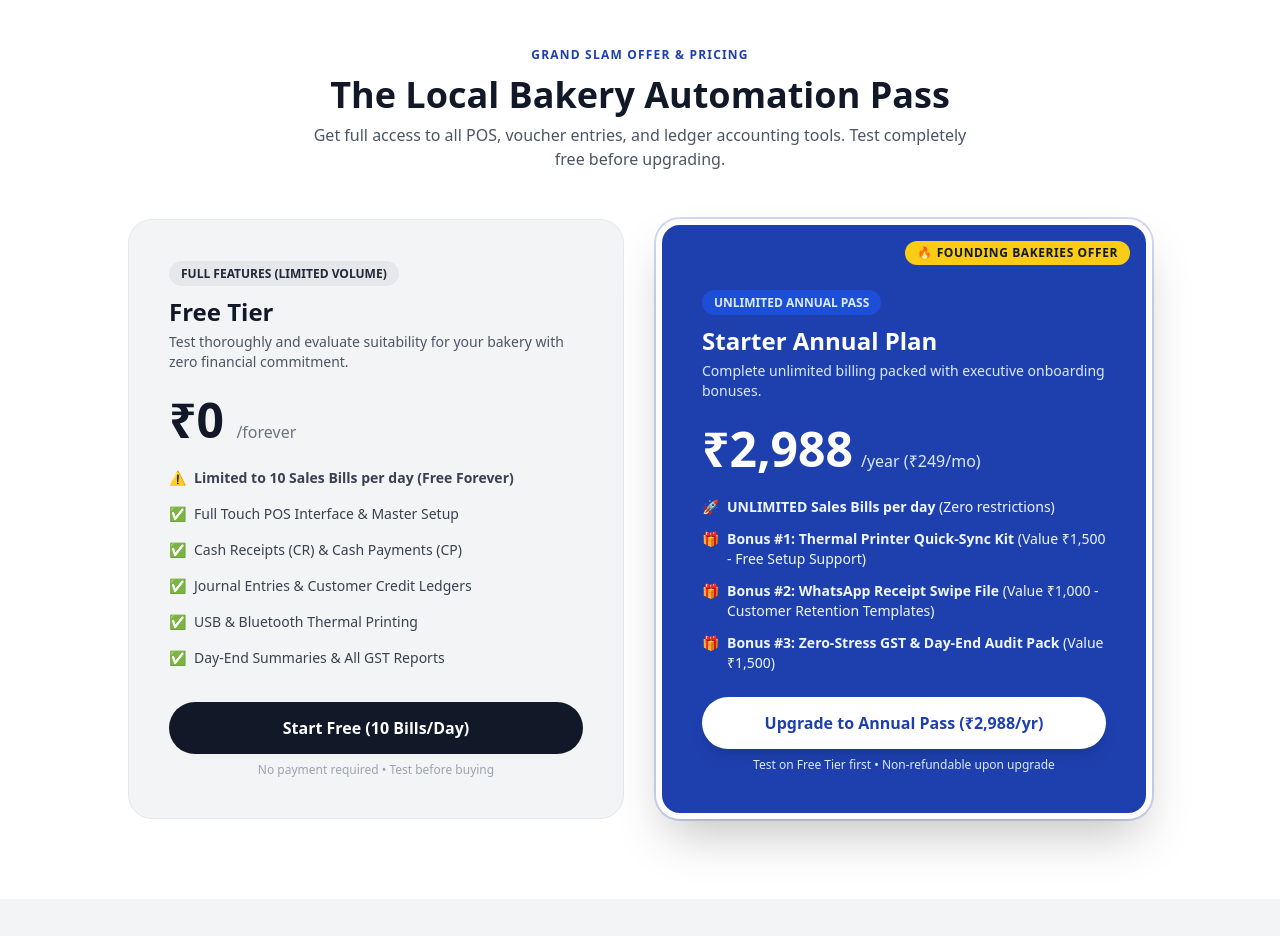
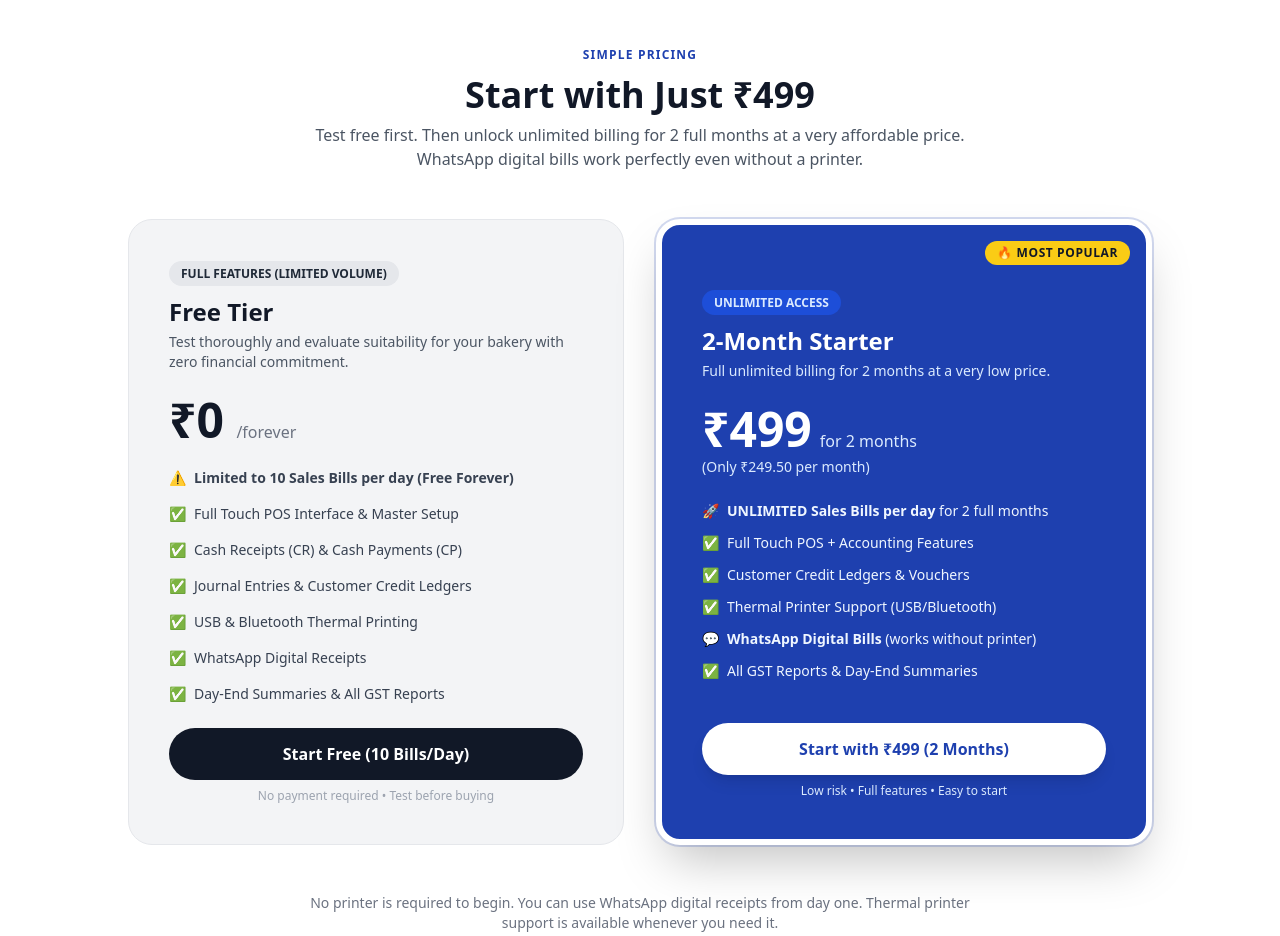
Before and after one commit to bakeledger-max/bakeledger-landing, a plain HTML site: page index.html in a window 1280 px wide. Shown: the part 2180-3116 px from the top of the page. Drawn offline with nearby package versions, Linux system fonts and the light colour scheme.

Commit message:
2 month subscription plan

```diff
--- a/index.html
+++ b/index.html
@@ -34,7 +34,6 @@
 
         .brand-bake { font-weight: 800; font-size: 1.5rem; color: #4b2c20; }
         .brand-ledger { font-weight: 300; font-size: 1.5rem; color: #4b2c20; }
-
         .modal-backdrop {
             display: none;
             background-color: rgba(0, 0, 0, 0.6);
@@ -45,7 +44,6 @@
     </style>
 </head>
 <body class="font-sans antialiased text-dark bg-white flex flex-col min-h-screen">
-
     <!-- Header / Navbar -->
     <header class="bg-white/95 backdrop-blur-sm sticky top-0 z-40 border-b border-gray-100">
         <nav class="max-w-7xl mx-auto px-5 py-3 flex items-center justify-between">
@@ -149,38 +147,32 @@
                     <p class="text-3xl md:text-4xl font-extrabold text-dark mt-3">Complete Cash & Voucher Management</p>
                     <p class="text-lg text-gray-600 mt-4">Handle customer credit accounts, track supplier dues, and manage daily cash flow effortlessly.</p>
                 </div>
-
                 <div class="grid md:grid-cols-2 lg:grid-cols-3 gap-8 pt-4">
                     <div class="bg-white p-8 rounded-2xl space-y-4 border border-gray-100 shadow-sm">
                         <div class="w-12 h-12 rounded-full bg-green-100 text-green-700 flex items-center justify-center font-bold text-xl">📥</div>
                         <h3 class="text-xl font-bold">Cash Receipts (CR Vouchers)</h3>
                         <p class="text-gray-600 text-sm">Record incoming customer payments against outstanding credit balances, advance sales, or daily cash settlements with voucher numbering.</p>
                     </div>
-
                     <div class="bg-white p-8 rounded-2xl space-y-4 border border-gray-100 shadow-sm">
                         <div class="w-12 h-12 rounded-full bg-red-100 text-red-700 flex items-center justify-center font-bold text-xl">📤</div>
                         <h3 class="text-xl font-bold">Cash Payments (CP Vouchers)</h3>
                         <p class="text-gray-600 text-sm">Track cash paid out to raw material suppliers, vendor bills, daily bakery expenses, and petty cash directly against ledgers.</p>
                     </div>
-
                     <div class="bg-white p-8 rounded-2xl space-y-4 border border-gray-100 shadow-sm">
                         <div class="w-12 h-12 rounded-full bg-blue-100 text-blue-700 flex items-center justify-center font-bold text-xl">📓</div>
                         <h3 class="text-xl font-bold">Journal Entries (Credit Sales)</h3>
                         <p class="text-gray-600 text-sm">Log credit sale transactions, non-cash adjustments, and customer ledger debits to maintain accurate double-entry ledger accounts.</p>
                     </div>
-
                     <div class="bg-white p-8 rounded-2xl space-y-4 border border-gray-100 shadow-sm">
                         <div class="w-12 h-12 rounded-full bg-yellow-100 text-yellow-800 flex items-center justify-center font-bold text-xl">👥</div>
                         <h3 class="text-xl font-bold">Ledger Master & Schedules</h3>
                         <p class="text-gray-600 text-sm">Organize accounts into Customer, Supplier, Expense, and Tax schedules with GSTIN tracking, addresses, and email details.</p>
                     </div>
-
                     <div class="bg-white p-8 rounded-2xl space-y-4 border border-gray-100 shadow-sm">
                         <div class="w-12 h-12 rounded-full bg-purple-100 text-purple-700 flex items-center justify-center font-bold text-xl">📊</div>
                         <h3 class="text-xl font-bold">Customer Outstanding Ledgers</h3>
                         <p class="text-gray-600 text-sm">View real-time credit balances per customer, track pending invoice payments, and export ledger statements for credit collection.</p>
                     </div>
-
                     <div class="bg-white p-8 rounded-2xl space-y-4 border border-gray-100 shadow-sm">
                         <div class="w-12 h-12 rounded-full bg-indigo-100 text-indigo-700 flex items-center justify-center font-bold text-xl">📑</div>
                         <h3 class="text-xl font-bold">GST Outward & Tax Reports</h3>
@@ -190,13 +182,13 @@
             </div>
         </section>
 
-        <!-- Transparent Pricing & Grand Slam Offer Section -->
+        <!-- Pricing Section (Updated) -->
         <section id="pricing" class="py-20 bg-white">
             <div class="max-w-7xl mx-auto px-5 space-y-12">
                 <div class="text-center max-w-2xl mx-auto">
-                    <p class="text-xs uppercase font-bold text-primary tracking-widest">Grand Slam Offer & Pricing</p>
-                    <h2 class="text-3xl md:text-4xl font-extrabold text-dark mt-3">The Local Bakery Automation Pass</h2>
-                    <p class="text-gray-600 mt-2">Get full access to all POS, voucher entries, and ledger accounting tools. Test completely free before upgrading.</p>
+                    <p class="text-xs uppercase font-bold text-primary tracking-widest">Simple Pricing</p>
+                    <h2 class="text-3xl md:text-4xl font-extrabold text-dark mt-3">Start with Just ₹499</h2>
+                    <p class="text-gray-600 mt-2">Test free first. Then unlock unlimited billing for 2 full months at a very affordable price. WhatsApp digital bills work perfectly even without a printer.</p>
                 </div>
 
                 <div class="grid md:grid-cols-2 gap-8 max-w-5xl mx-auto items-stretch">
@@ -215,6 +207,7 @@
                                 <li class="flex items-center gap-2"><span>✅</span> Cash Receipts (CR) & Cash Payments (CP)</li>
                                 <li class="flex items-center gap-2"><span>✅</span> Journal Entries & Customer Credit Ledgers</li>
                                 <li class="flex items-center gap-2"><span>✅</span> USB & Bluetooth Thermal Printing</li>
+                                <li class="flex items-center gap-2"><span>✅</span> WhatsApp Digital Receipts</li>
                                 <li class="flex items-center gap-2"><span>✅</span> Day-End Summaries & All GST Reports</li>
                             </ul>
                         </div>
@@ -228,38 +221,45 @@
                         </div>
                     </div>
 
-                    <!-- Grand Slam Annual Starter Plan -->
+                    <!-- 2-Month Plan (Replaces Annual) -->
                     <div class="bg-primary p-8 md:p-10 rounded-3xl space-y-6 text-white border-[6px] border-white ring-2 ring-primary/20 flex flex-col justify-between relative overflow-hidden shadow-2xl">
                         <div class="absolute top-4 right-4 bg-yellow-400 text-dark text-xs font-black px-3 py-1 rounded-full uppercase tracking-wider">
-                            🔥 Founding Bakeries Offer
+                            🔥 Most Popular
                         </div>
                         <div>
-                            <span class="bg-blue-700 text-blue-100 text-xs font-semibold px-3 py-1 rounded-full uppercase">Unlimited Annual Pass</span>
-                            <h3 class="text-2xl font-bold mt-3">Starter Annual Plan</h3>
-                            <p class="text-blue-100 text-sm mt-1">Complete unlimited billing packed with executive onboarding bonuses.</p>
+                            <span class="bg-blue-700 text-blue-100 text-xs font-semibold px-3 py-1 rounded-full uppercase">Unlimited Access</span>
+                            <h3 class="text-2xl font-bold mt-3">2-Month Starter</h3>
+                            <p class="text-blue-100 text-sm mt-1">Full unlimited billing for 2 months at a very low price.</p>
                             <div class="flex items-baseline gap-2 mt-6">
-                                <span class="text-5xl font-extrabold">₹2,988</span>
-                                <span class="text-base font-normal text-blue-100">/year (₹249/mo)</span>
+                                <span class="text-5xl font-extrabold">₹499</span>
+                                <span class="text-base font-normal text-blue-100">for 2 months</span>
                             </div>
+                            <p class="text-blue-100 text-sm mt-1">(Only ₹249.50 per month)</p>
 
                             <ul class="space-y-3 pt-6 text-blue-50 text-sm">
-                                <li class="flex items-start gap-2"><span>🚀</span> <div><strong>UNLIMITED Sales Bills per day</strong> (Zero restrictions)</div></li>
-                                <li class="flex items-start gap-2"><span>🎁</span> <div><strong>Bonus #1: Thermal Printer Quick-Sync Kit</strong> (Value ₹1,500 - Free Setup Support)</div></li>
-                                <li class="flex items-start gap-2"><span>🎁</span> <div><strong>Bonus #2: WhatsApp Receipt Swipe File</strong> (Value ₹1,000 - Customer Retention Templates)</div></li>
-                                <li class="flex items-start gap-2"><span>🎁</span> <div><strong>Bonus #3: Zero-Stress GST & Day-End Audit Pack</strong> (Value ₹1,500)</div></li>
+                                <li class="flex items-start gap-2"><span>🚀</span> <div><strong>UNLIMITED Sales Bills per day</strong> for 2 full months</div></li>
+                                <li class="flex items-start gap-2"><span>✅</span> <div>Full Touch POS + Accounting Features</div></li>
+                                <li class="flex items-start gap-2"><span>✅</span> <div>Customer Credit Ledgers & Vouchers</div></li>
+                                <li class="flex items-start gap-2"><span>✅</span> <div>Thermal Printer Support (USB/Bluetooth)</div></li>
+                                <li class="flex items-start gap-2"><span>💬</span> <div><strong>WhatsApp Digital Bills</strong> (works without printer)</div></li>
+                                <li class="flex items-start gap-2"><span>✅</span> <div>All GST Reports & Day-End Summaries</div></li>
                             </ul>
                         </div>
 
                         <div class="mt-8 space-y-2">
                             <a href="https://app.bakeledger.in/signup"
                                class="block w-full text-center bg-white text-primary font-bold px-6 py-3.5 rounded-full shadow-lg hover:bg-blue-50 transition-all">
-                                Upgrade to Annual Pass (₹2,988/yr)
+                                Start with ₹499 (2 Months)
                             </a>
-                            <p class="text-xs text-blue-100 text-center">Test on Free Tier first • Non-refundable upon upgrade</p>
+                            <p class="text-xs text-blue-100 text-center">Low risk • Full features • Easy to start</p>
                         </div>
                     </div>
 
                 </div>
+
+                <p class="text-center text-sm text-gray-500 max-w-2xl mx-auto">
+                    No printer is required to begin. You can use WhatsApp digital receipts from day one. Thermal printer support is available whenever you need it.
+                </p>
             </div>
         </section>
 
@@ -304,22 +304,19 @@
                 </p>
                 <p class="text-xs text-gray-500">Made with ❤️ in Kerala, India 🌴</p>
             </div>
-
             <div class="space-y-2">
                 <h4 class="text-white font-semibold text-base mb-3">Quick Links</h4>
                 <p><a href="#features" class="hover:text-white transition-colors">POS Features</a></p>
                 <p><a href="#accounting" class="hover:text-white transition-colors">Vouchers & Accounting</a></p>
-                <p><a href="#pricing" class="hover:text-white transition-colors">Grand Slam Offer</a></p>
+                <p><a href="#pricing" class="hover:text-white transition-colors">Pricing</a></p>
                 <p><a href="https://app.bakeledger.in/login" class="hover:text-white transition-colors">Account Login</a></p>
             </div>
-
             <div class="space-y-2">
                 <h4 class="text-white font-semibold text-base mb-3">Legal & Policies</h4>
                 <p><button onclick="openModal('privacy-modal')" class="hover:text-white text-left transition-colors">Privacy Policy</button></p>
                 <p><button onclick="openModal('terms-modal')" class="hover:text-white text-left transition-colors">Terms & Conditions</button></p>
                 <p><button onclick="openModal('refund-modal')" class="hover:text-white text-left transition-colors">Refund & Cancellation Policy</button></p>
             </div>
-
             <div class="space-y-2">
                 <h4 class="text-white font-semibold text-base mb-3">Customer Support</h4>
                 <p class="text-xs"><strong>Email:</strong> bakeledger@gmail.com</p>
@@ -327,7 +324,6 @@
                 <p class="text-xs text-gray-500 mt-2">Payments securely processed via Razorpay Payment Gateway.</p>
             </div>
         </div>
-
         <div class="max-w-7xl mx-auto px-5 pt-8 border-t border-gray-800 text-center text-xs text-gray-500">
             &copy; <span id="year"></span> BakeLedger Technologies. All rights reserved.
         </div>
@@ -370,10 +366,10 @@
                 <p>Welcome to BakeLedger (https://bakeledger.in), operated by BakeLedger Technologies. By accessing or using our Cloud POS and Accounting software, you agree to comply with these Terms & Conditions.</p>
 
                 <h4 class="font-bold text-dark">1. Service Scope & Free Evaluation Tier</h4>
-                <p>BakeLedger provides a permanent Free Tier allowing up to <strong>10 sales bills per day forever</strong>. Users are encouraged and required to utilize this free tier to fully test, evaluate, and verify that the application meets all operational requirements before purchasing a paid plan.</p>
+                <p>BakeLedger provides a permanent Free Tier allowing up to <strong>10 sales bills per day forever</strong>. Users are encouraged to utilize this free tier to fully test and evaluate the application before purchasing a paid plan.</p>
 
                 <h4 class="font-bold text-dark">2. Subscriptions & Non-Refundability</h4>
-                <p>Paid subscriptions under the Starter Annual Plan are billed at <strong>₹2,988/year</strong> and grant unlimited daily billing access for 365 consecutive days. Because complete evaluation capability is provided via the free tier prior to purchase, all paid subscription purchases are final, non-cancellable, and non-refundable.</p>
+                <p>Paid subscriptions under the <strong>2-Month Starter Plan</strong> are billed at <strong>₹499 for 2 months</strong> and grant unlimited daily billing access for 60 consecutive days. Because complete evaluation capability is provided via the free tier prior to purchase, all paid subscription purchases are final, non-cancellable, and non-refundable.</p>
 
                 <h4 class="font-bold text-dark">3. User Accounts & Responsibilities</h4>
                 <p>You are responsible for maintaining the confidentiality of your account login credentials and for all billing/ledger activities performed under your account.</p>
@@ -398,7 +394,7 @@
                 <p>BakeLedger offers a permanent <strong>Free Tier that permits processing up to 10 sales bills per day forever</strong>. All users are expected to use this free option to thoroughly test the software, printer integrations, and features to ensure full suitability for their business before upgrading.</p>
 
                 <h4 class="font-bold text-dark">2. No Cancellation & No Refund Policy</h4>
-                <p>Because every user has full opportunity to test and verify the system using the Free Tier prior to payment, <strong>paid subscription plans (₹2,988/year) cannot be cancelled mid-term and are strictly non-refundable</strong> once purchased.</p>
+                <p>Because every user has full opportunity to test and verify the system using the Free Tier prior to payment, <strong>paid subscription plans (₹499 for 2 months) cannot be cancelled mid-term and are strictly non-refundable</strong> once purchased.</p>
 
                 <h4 class="font-bold text-dark">3. Technical Payment Errors</h4>
                 <p>In cases of verified technical payment errors—such as a duplicate payment debit or a failed transaction charge—please notify us within 7 days at <strong>bakeledger@gmail.com</strong>. Verified double-debits will be corrected and credited back to the original payment source within <strong>5 to 7 business days</strong>.</p>
@@ -408,12 +404,10 @@
 
     <script>
         document.getElementById('year').textContent = new Date().getFullYear();
-
         function openModal(id) {
             document.getElementById(id).classList.add('active');
             document.body.style.overflow = 'hidden';
         }
-
         function closeModal(id) {
             document.getElementById(id).classList.remove('active');
             document.body.style.overflow = 'auto';
```
